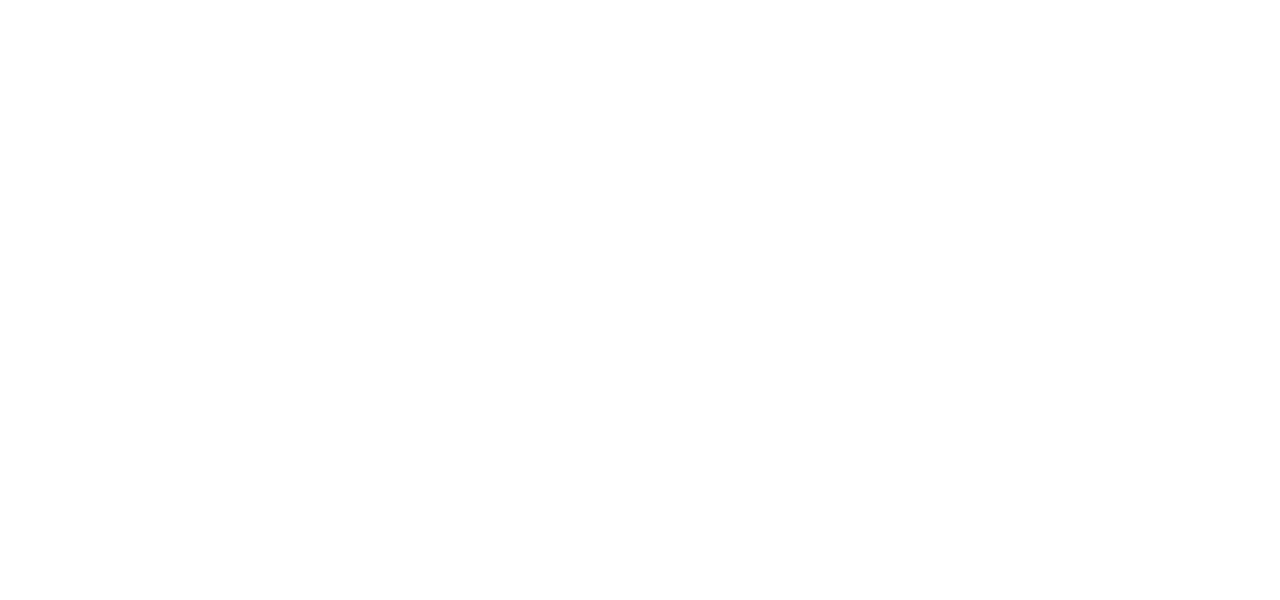
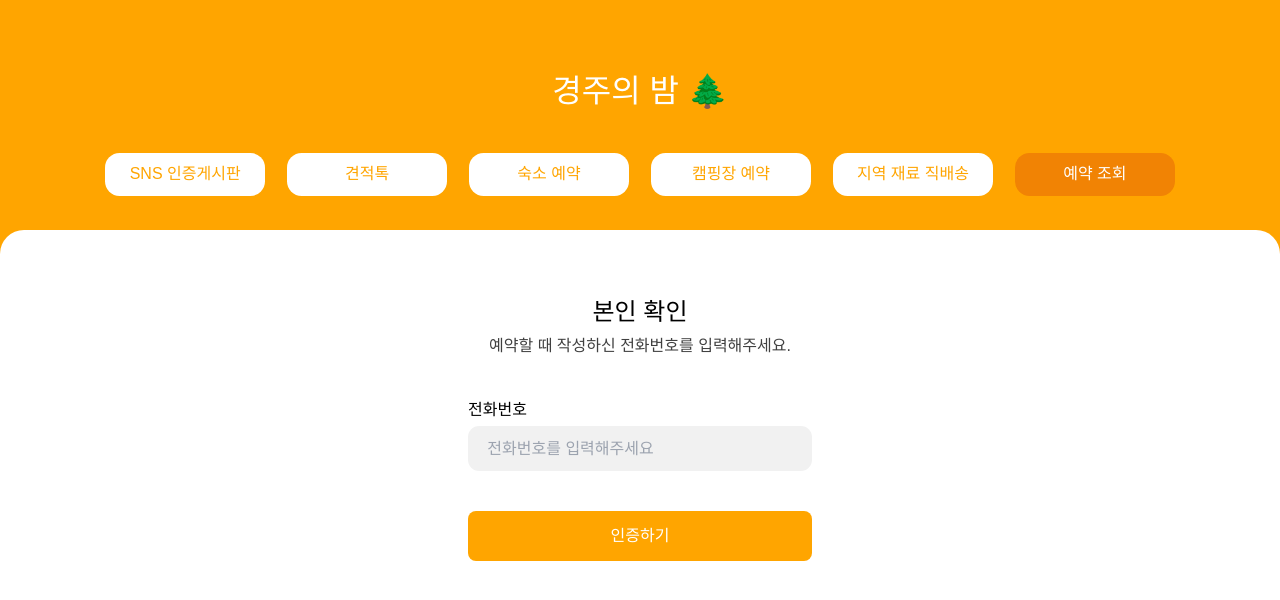
Before and after one commit to mjgwon24/tour-recommend-front, a Next.js app: page /reservationAuth in a window 1280 px wide. Shown: the top 600 px of the page. Built offline with nearby package versions, Linux system fonts and the light colour scheme; a web font is replaced by a local one.

Commit message:
feature: 예약 조회 본인 확인 UI 구현

```diff
--- a/pages/reservationAuth/index.jsx
+++ b/pages/reservationAuth/index.jsx
@@ -1,6 +1,63 @@
+import {useRouter} from "next/router";
+import React from "react";
+
 export default function reservationAuthPage() {
+    const router = useRouter();
+
     return (
-        <>
-        </>
+        <div className="flex flex-col items-center min-h-screen min-w-[76.6rem] bg-[#FFA500]">
+            {/* 상단 메뉴 */}
+            <div className="flex flex-col items-center">
+                <h1 className="text-[2rem] weight-700 text-[white] pt-[4.15625rem]">경주의 밤 🌲</h1>
+                <div className="flex gap-[1.371875rem] pt-[2.401875rem] pb-[2.1575rem] weight-700 text-[#FFA500]">
+                    <button
+                        className="rounded-[0.914375rem] weight-700 bg-[white] w-[10rem] py-[0.595rem] hover:bg-[#F18304] hover:text-[white]"
+                        onClick={() => router.push('/certificationBoardList')}>SNS 인증게시판
+                    </button>
+                    <button
+                        className="rounded-[0.914375rem] weight-700 bg-[white] w-[10rem] py-[0.595rem] hover:bg-[#F18304] hover:text-[white]"
+                        onClick={() => router.push('/quoteTalkList')}>견적톡
+                    </button>
+                    <button
+                        className="rounded-[0.914375rem] weight-700 bg-[white] w-[10rem] py-[0.595rem] hover:bg-[#F18304] hover:text-[white]"
+                        onClick={() => router.push('/accommodateReservation')}>숙소 예약
+                    </button>
+                    <button
+                        className="rounded-[0.914375rem] weight-700 bg-[white] w-[10rem] py-[0.595rem] hover:bg-[#F18304] hover:text-[white]"
+                        onClick={() => router.push('/campingReservation')}>캠핑장 예약
+                    </button>
+                    <button
+                        className="rounded-[0.914375rem] weight-700 bg-[white] w-[10rem] py-[0.595rem] hover:bg-[#F18304] hover:text-[white]"
+                        onClick={() => router.push('/ingredientsDelivery')}>지역 재료 직배송
+                    </button>
+                    <button
+                        className="rounded-[0.914375rem] weight-700 w-[10rem] py-[0.595rem] bg-[#F18304] text-[white]"
+                        onClick={() => router.push('/reservationAuth')}>예약 조회
+                    </button>
+                </div>
+            </div>
+
+            {/* 컨텐츠 영역 */}
+            <div className="rounded-t-3xl flex flex-col items-center w-full min-h-screen pt-[4rem] bg-white">
+                <div className='flex flex-col gap-10 justify-center'>
+                    <div className="flex flex-col items-center gap-1">
+                        <p className="text-[1.5rem] weight-700">본인 확인</p>
+                        <p className="text-[#404040] weight-500">예약할 때 작성하신 전화번호를 입력해주세요.</p>
+                    </div>
+
+                    <div className="flex flex-col">
+                        <label className="text-[1rem] weight-700 pb-1">전화번호</label>
+                        <input type="text"
+                               className="rounded-[0.7rem] w-[21.4878125rem] h-[2.8rem] bg-[#F1F1F1] px-[1.205rem]"
+                               placeholder="전화번호를 입력해주세요"></input>
+                    </div>
+
+                    <button
+                        className="rounded-[0.5rem] weight-700 py-[0.8rem] bg-[#FFA500] text-[1rem] text-[white]">
+                        인증하기
+                    </button>
+                </div>
+            </div>
+        </div>
     );
 }
```
